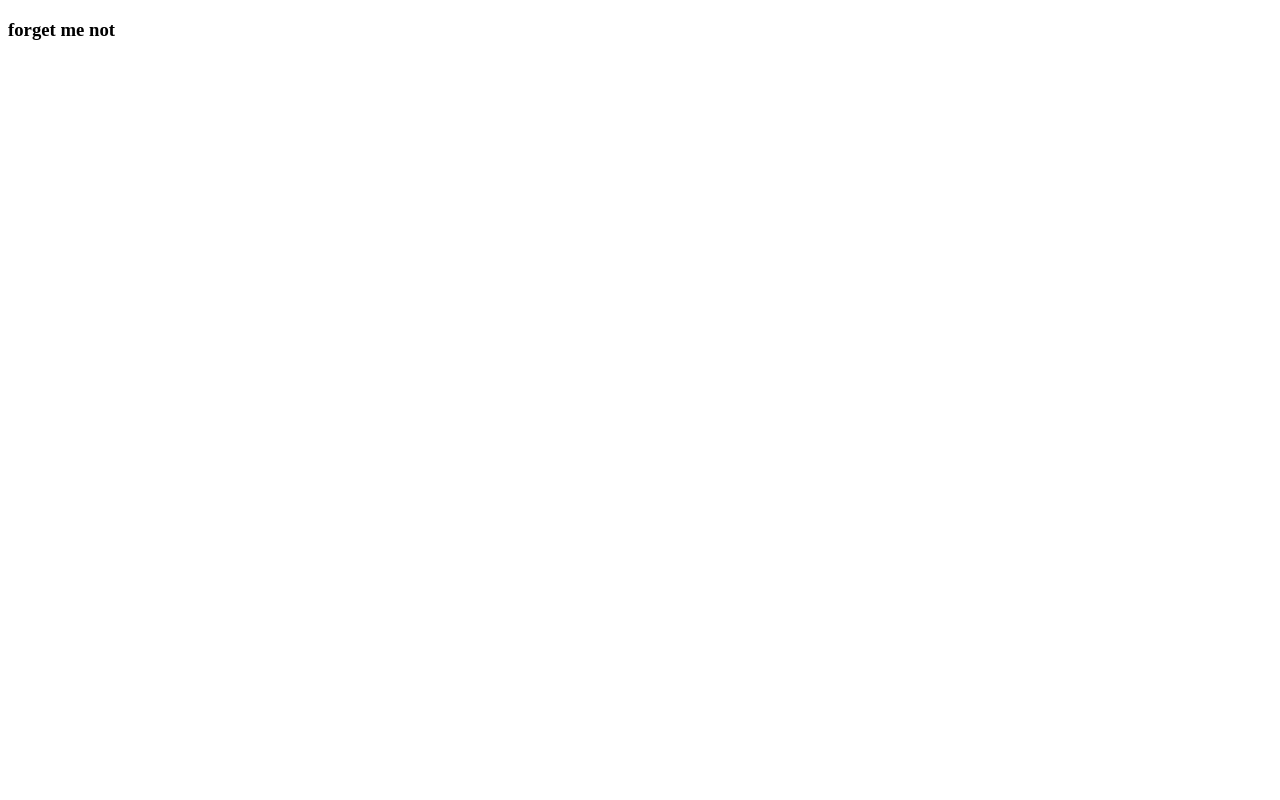
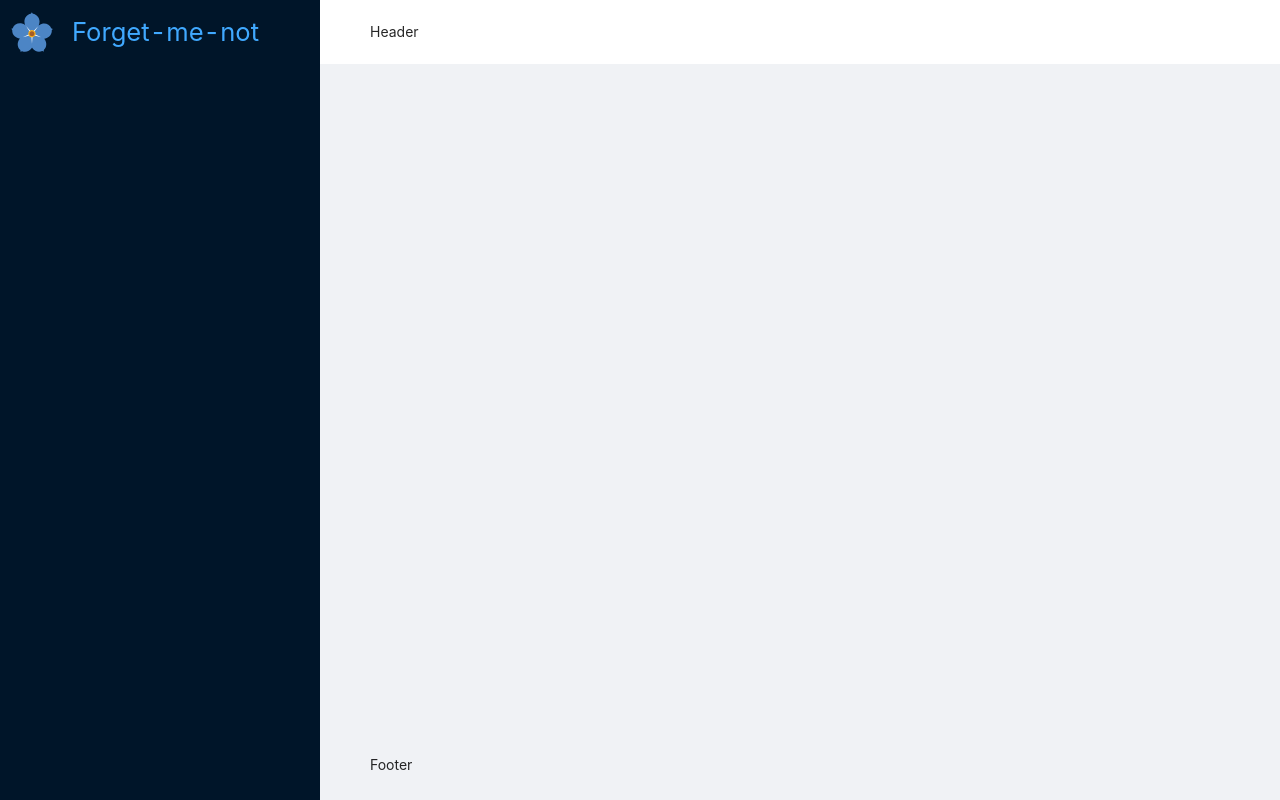
Before and after one commit to juicylevel/forget-me-not-web, a React (Create React App) app: page / in a window 1280 px wide. Built offline with nearby package versions, Linux system fonts and the light colour scheme.

Commit message:
app layout

```diff
--- a/package.json
+++ b/package.json
@@ -9,7 +9,9 @@
     "antd": "^4.4.2",
     "react": "^16.13.1",
     "react-dom": "^16.13.1",
-    "react-scripts": "3.4.1"
+    "react-router-dom": "^5.2.0",
+    "react-scripts": "3.4.1",
+    "styled-components": "^5.1.1"
   },
   "scripts": {
     "start": "react-scripts start",
--- /dev/null
+++ b/src/index.css
@@ -0,0 +1,3 @@
+html, body, div#root {
+    height: 100%;
+}
--- a/src/index.js
+++ b/src/index.js
@@ -2,6 +2,7 @@ import React from 'react';
 import ReactDOM from 'react-dom';
 import App from 'views/App';
 import * as serviceWorker from './serviceWorker';
+import './index.css';
 
 ReactDOM.render(
     <React.StrictMode>
--- a/src/views/App/App.js
+++ b/src/views/App/App.js
@@ -1,5 +1,62 @@
 import React from 'react';
+import styled from 'styled-components';
+import { BrowserRouter as Router, Link } from 'react-router-dom';
+import { Layout, Space } from 'antd';
+import logoSvg from 'images/forget-me-not.svg';
+import 'antd/dist/antd.css';
+
+const { Footer, Sider, Content } = Layout;
+
+const HEADER_HEIGHT = '64px';
+
+const FullHeightLayout = styled(Layout)`
+    & {
+        height: 100%;
+    }
+`;
+
+const LogoWrapper = styled(Link)`
+    display: block;
+`;
+
+const Logo = styled.div`
+    width: ${HEADER_HEIGHT};
+    height: ${HEADER_HEIGHT};
+    background-image: url(${logoSvg});
+    background-repeat: no-repeat;
+    background-position: center center;
+    background-size: 42px 42px;
+`;
+
+const LogoLabel = styled.span`
+    font-size: 1.6rem;
+`;
+
+const Header = styled(Layout.Header)`
+    height: ${HEADER_HEIGHT};
+    background-color: white;
+`;
 
 export default () => (
-    <h3>forget me not</h3>
+    <Router>
+        <FullHeightLayout>
+            <Sider width="320">
+                <LogoWrapper to="/">
+                    <Space>
+                        <Logo />
+                        <LogoLabel>
+                            Forget-me-not
+                        </LogoLabel>
+                    </Space>
+                </LogoWrapper>
+            </Sider>
+            <Layout>
+                <Header>Header</Header>
+                <Content>
+
+                </Content>
+                <Footer>Footer</Footer>
+            </Layout>
+        </FullHeightLayout>
+    </Router>
 );
```
Also changed, not shown: 1 other file (tests, documents, lock files or other folders).
